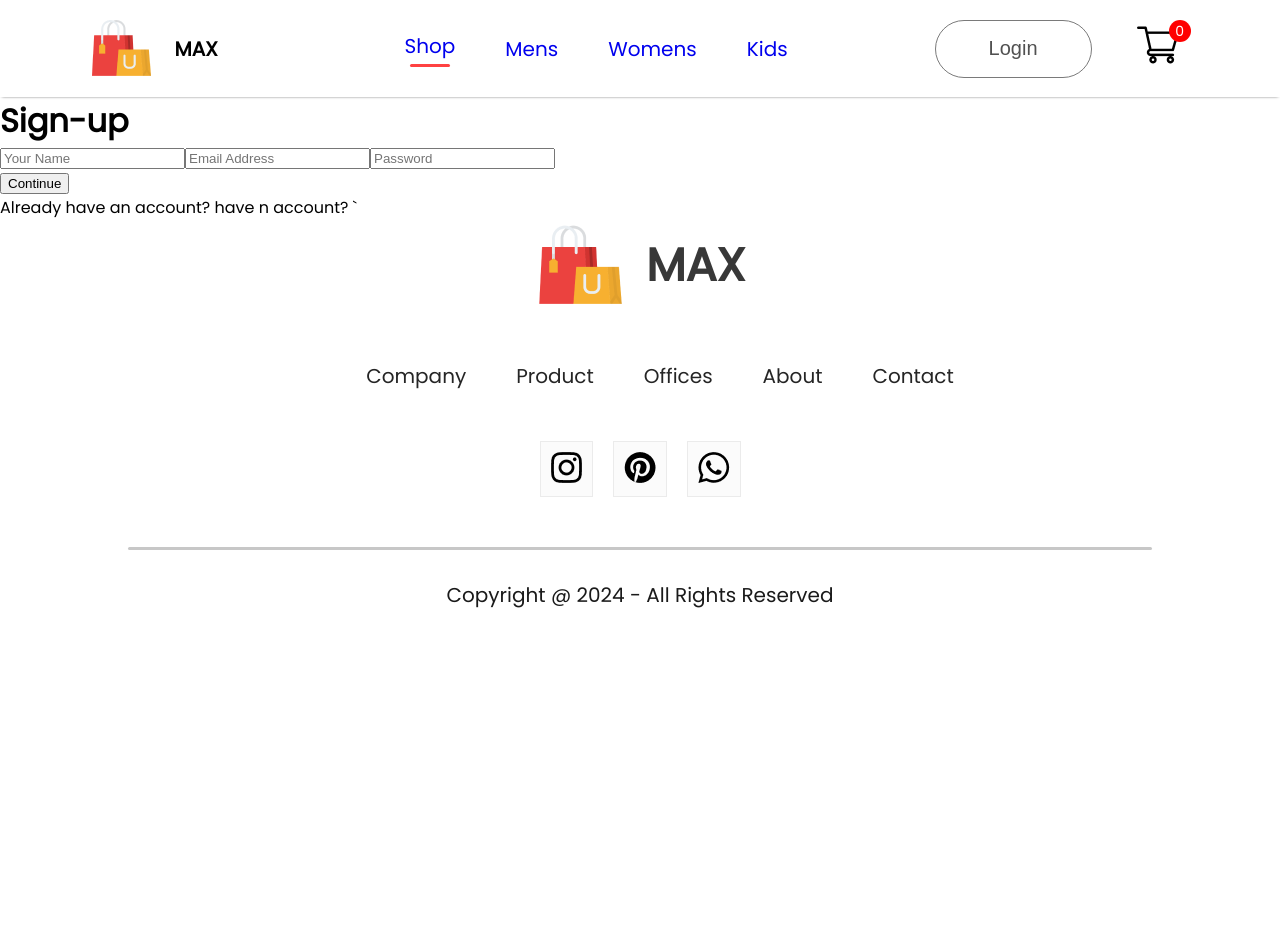
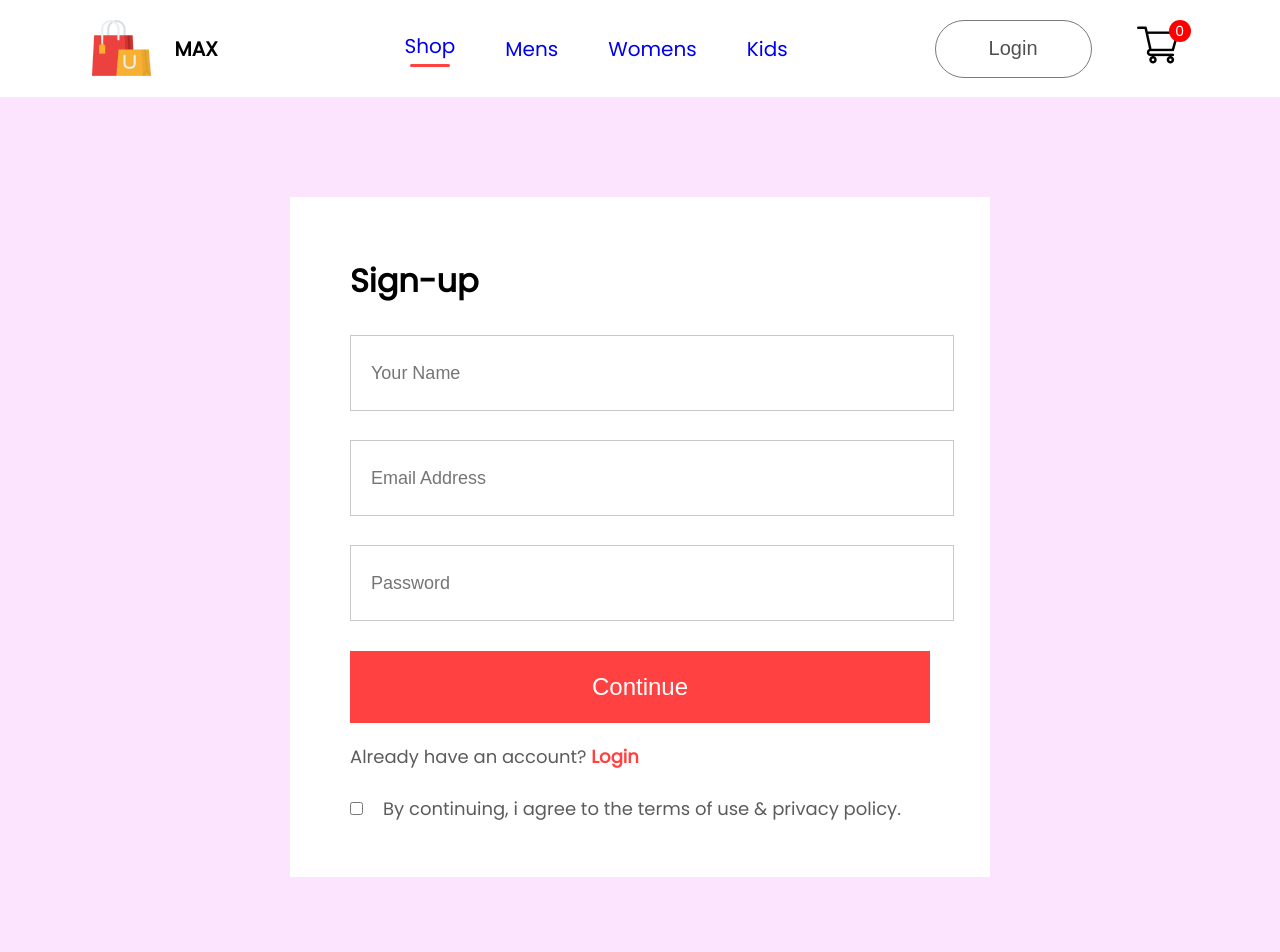
Before and after one commit to supreetvajjarmatti/MaxMarketplace, a React (Create React App) app in the folder frontend/: page /login in a window 1280 px wide. Shown: the top 952 px of the page. Before the commit the page ends 800 px from the top, so only its background shows below. Built offline with nearby package versions, Linux system fonts and the light colour scheme.

Commit message:
SignUp page is ready

```diff
--- /dev/null
+++ b/frontend/src/Pages/CSS/loginsignup.css
@@ -0,0 +1,61 @@
+.loginsignup{
+    width: 100%;
+    height: 107vh;
+    background: #fce3fe;
+    padding-top: 100px;
+}
+.loginsignup-container{
+    width: 580px;
+    height: 600px;
+    background: white;
+    margin: auto;
+    padding: 40px 60px;
+}
+.loginsignup-container h1{
+    margin: 20px 0px;
+}
+.loginsignup-fields{
+   display: flex;
+   flex-direction: column;
+   gap: 29px;
+   margin-top: 30px;
+}
+.loginsignup-fields input{
+    height: 72px;
+    width: 100%;
+    padding-left: 20px;
+    border: 1px solid #c9c9c9;
+    outline: none;
+    color: #5c5c5c;
+    font-size: 18px;
+}
+.loginsignup-container button{
+    width: 580px;
+    height: 72px;
+    color: white;
+    background: #ff4141;
+    margin-top: 30px;
+    font-size: 24px;
+    font-weight: 500;
+    cursor: pointer;
+    border: none;
+}
+.loginsignup-login{
+    margin-top: 20px;
+    color: #5c5c5c;
+    font-size: 18px;
+    font-weight: 500;
+}
+.loginsignup-login span{
+    color: #ff4141;
+    font-weight: 600;
+    cursor: pointer;
+}
+.loginsignup-agree{
+    display: flex;
+    align-items: center;
+    margin-top: 25px;
+    gap: 20px;
+    color: #5c5c5c;
+    font-size: 18px;
+}
--- a/frontend/src/Pages/LoginSignup.jsx
+++ b/frontend/src/Pages/LoginSignup.jsx
@@ -1,4 +1,5 @@
 import React from 'react'
+import './CSS/loginsignup.css'
 
 const LoginSignup = () => {
   return (
@@ -12,10 +13,11 @@ const LoginSignup = () => {
         </div>
         <button>Continue</button>
         <p className="loginsignup-login">
-          Already have an account? have n account?
-
-          `
-        </p>
+          Already have an account?<span> Login </span></p>
+          <div className="loginsignup-agree">
+            <input type="checkbox" name="" id="" />
+            <p>By continuing, i agree to the terms of use & privacy policy.</p>
+          </div>
       </div>
 
     </div>
```
